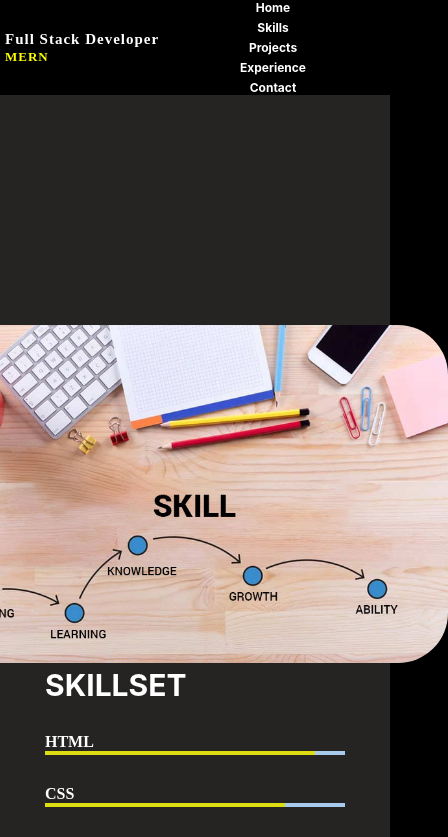
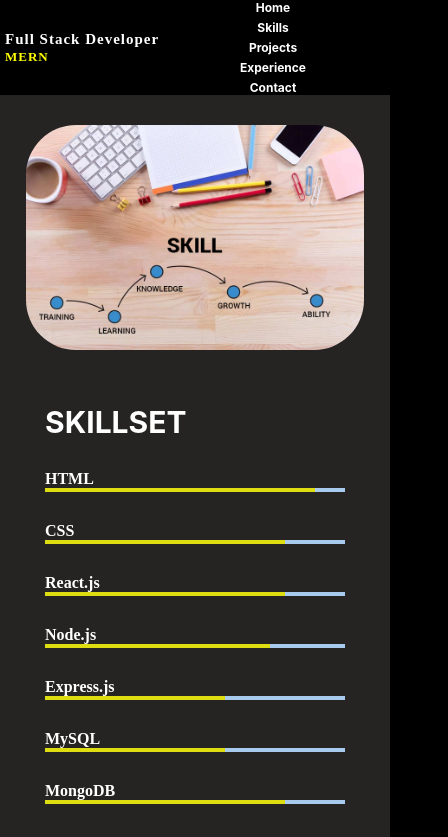
Before and after one commit to SudharsonKR/own_portfolio, a React (Create React App) app: page /skills in a window 390 px wide. Shown: the top 837 px of the page, 448 px wide, since content can reach past the window. Built offline with nearby package versions, Linux system fonts and the light colour scheme.

Commit message:
responsive

```diff
--- a/src/App.css
+++ b/src/App.css
@@ -1,4 +1,12 @@
 .app{
     background-color:#252423;
+    height: 100vh;
+}
+
+@media screen and (max-width: 412px) {
+    .app{
+        height: 100vh;
+
+    }
 
 }
--- a/src/components/Project/Project.css
+++ b/src/components/Project/Project.css
@@ -10,7 +10,6 @@
     height: 150px;
     transition: transform 500ms ease-in;
     display: flex;
-
 
 }
 
--- a/src/components/Projectcontainer/Projectcontainer.css
+++ b/src/components/Projectcontainer/Projectcontainer.css
@@ -17,13 +17,12 @@
     display: flex;
     margin: 50px;
     flex-wrap: wrap;
-   width: 60vw;
 
 }
 
 /* mobile screen */
 @media screen and (max-width: 400px) {
     .projectContainer{
-       width: 250px;
-        }
+       width: 200px;
+       }
 }
--- a/src/components/Skillcontainer/Skillcontainer.css
+++ b/src/components/Skillcontainer/Skillcontainer.css
@@ -44,26 +44,30 @@
 }
 
 /* mobile screen */
-@media screen and (max-width: 400px) {
+@media screen and (max-width: 412px) {
     .skillContainer{
         flex-direction: column;
         align-items: center;
-        margin: 200px 0;
+        margin: 0px !important;
         padding-top: 30px;
     }
 
     .skillContainer_image{
-    margin-left: 500px;
+    margin-left: 400px;
+
     }
 
     .skillContainer_image > img{
         border-radius: 50px;
-        width: 100vh;
+        width: 40vh !important;
+
      }
 
      .skillContainer_text{
        width: 300px;
+       margin-top: 50px;
      }
+
 
 }
 
```
